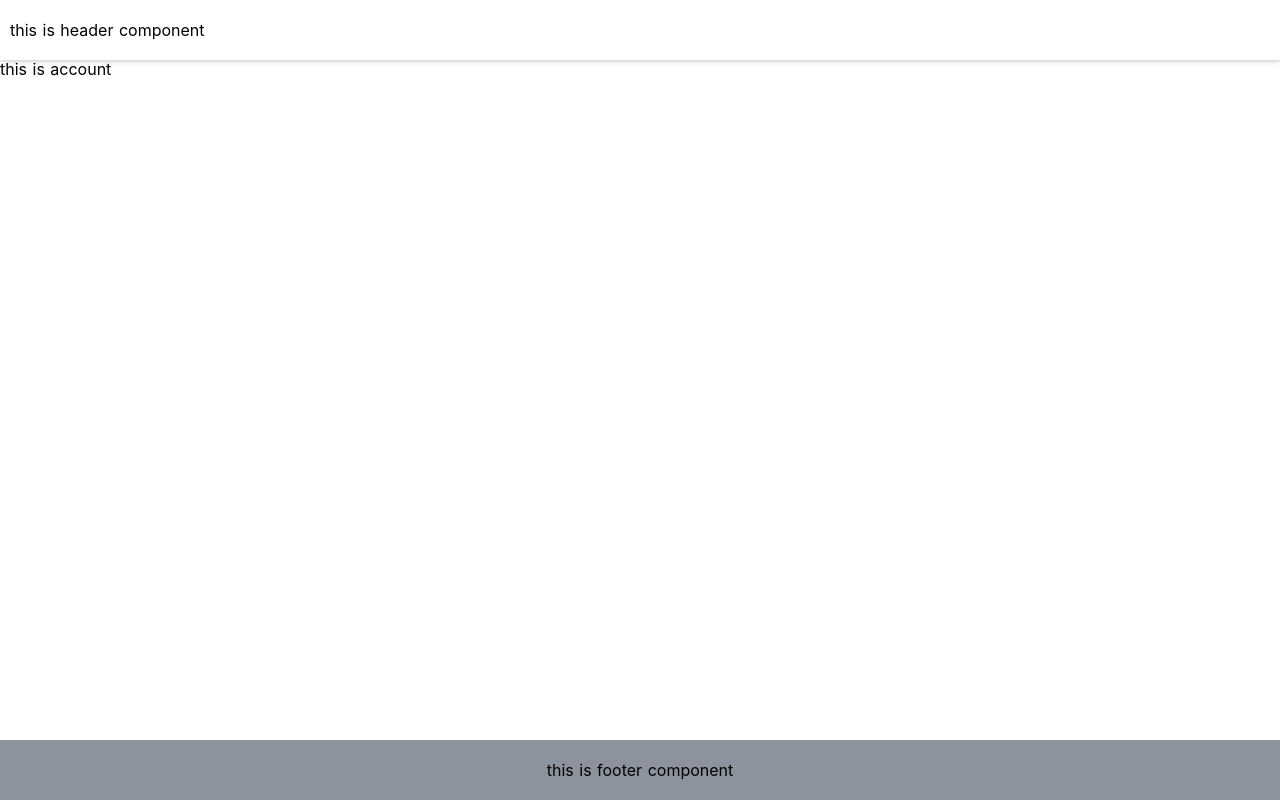
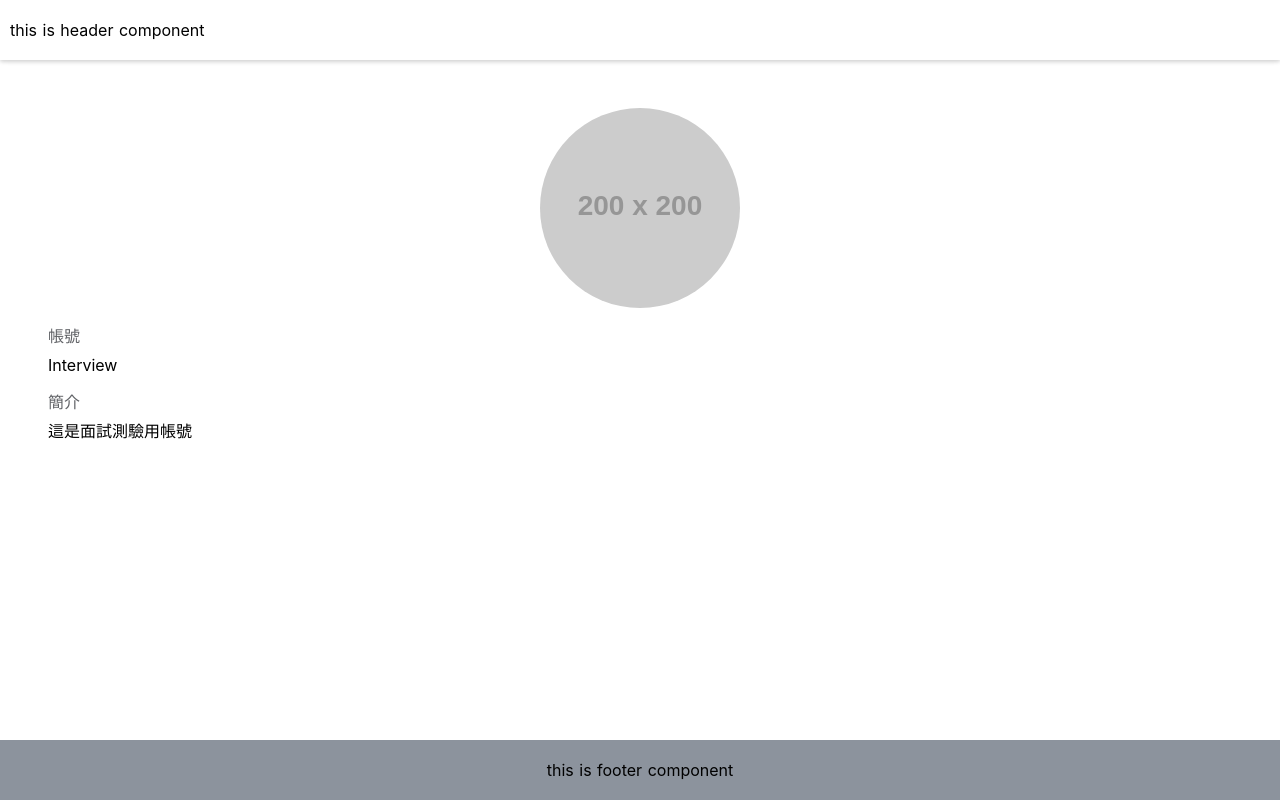
Before and after one commit to yoyo-checkout/skioInterview, a Nuxt app: page /account in a window 1280 px wide. Built offline with nearby package versions, Linux system fonts and the light colour scheme.

Commit message:
Init account page

```diff
--- a/components/Footer.vue
+++ b/components/Footer.vue
@@ -1,5 +1,7 @@
 <template>
-  <footer class="footer">this is footer component</footer>
+  <footer class="footer">
+    this is footer component
+  </footer>
 </template>
 
 <style lang="scss" scoped>
--- a/components/Header.vue
+++ b/components/Header.vue
@@ -1,5 +1,7 @@
 <template>
-  <header class="header">this is header component</header>
+  <header class="header">
+    this is header component
+  </header>
 </template>
 
 <style lang="scss" scoped>
--- a/layouts/default.vue
+++ b/layouts/default.vue
@@ -32,6 +32,7 @@ export default {
 
     &__container {
       margin: 60px 0 0;
+      padding: 3rem;
       min-height: calc(100vh - 120px);
     }
   }
--- a/pages/account.vue
+++ b/pages/account.vue
@@ -1,10 +1,28 @@
 <template>
-  <div>
-    this is account
-  </div>
+  <form class="form">
+    <div class="form-item">
+      <img class="avatar" src="https://fakeimg.pl/200x200/" alt="avatar">
+    </div>
+    <div class="form-item">
+      <label class="label">帳號</label>
+      <div>Interview</div>
+    </div>
+    <div class="form-item">
+      <label class="label">簡介</label>
+      <div>這是面試測驗用帳號</div>
+    </div>
+  </form>
 </template>
 
 <script>
 export default {
 };
 </script>
+
+<style lang="scss" scoped>
+  .avatar {
+    display: block;
+    margin: auto;
+    border-radius: 50%;
+  }
+</style>
--- a/pages/index.vue
+++ b/pages/index.vue
@@ -7,7 +7,7 @@
     <form class="form">
       <div class="form-item">
         <label class="label">帳號</label>
-        <input class="input" type="text" autocomplete="off" placeholder="請輸入帳號" />
+        <input class="input" type="text" autocomplete="off" placeholder="請輸入帳號">
       </div>
       <div class="form-item">
         <label class="label">密碼</label>
```
